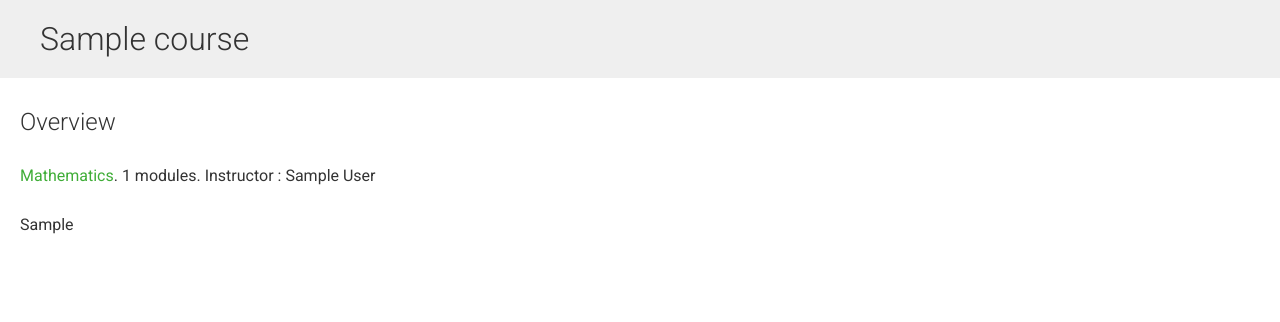
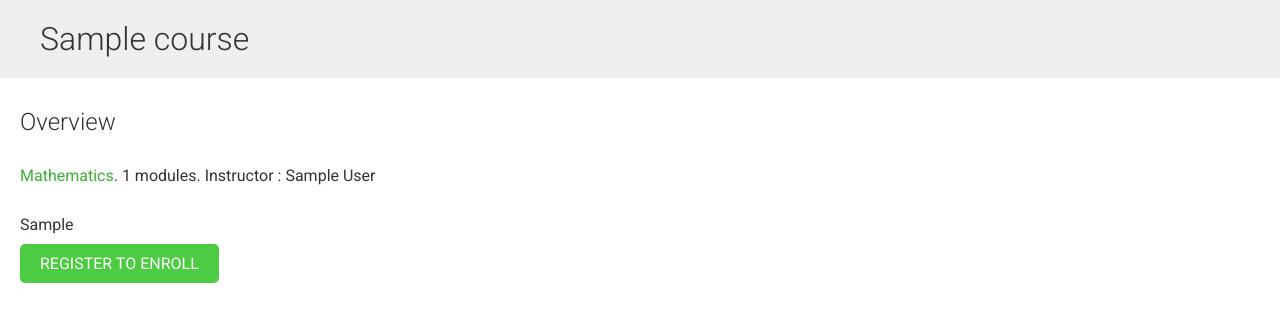
Before and after one commit to Lee816/educa, a Django app: a page that uses courses/templates/courses/course/detail.html in a window 1280 px wide. Shown: the part 54-376 px from the top of the page. Run offline with Django 4.2, Linux system fonts and the light colour scheme; data comes from the database, SQL or seed files in the repository; tables that the repository leaves empty hold one stand-in row (values such as "Sample post"); parts of the project's set-up code (start-up, migrations or seed data) failed here and were passed over.

Commit message:
courses 앱 detail 뷰에 버튼 추가

```diff
--- a/courses/templates/courses/course/detail.html
+++ b/courses/templates/courses/course/detail.html
@@ -13,6 +13,15 @@
                 Instructor : {{ object.owner.get_full_name }}
             </p>
             {{ object.overview|linebreaks }}
+            {% if request.user.is_authenticated %}
+                <form action="{% url 'student_enroll_course' %}" method="post">
+                    {{ enroll_form }}
+                    {% csrf_token %}
+                    <input type="submit" value="Enroll now">
+                </form>
+            {% else %}
+                <a href="{% url 'student_registration' %}" class="button">Register to enroll</a>
+            {% endif %}
         </div>
     {% endwith %}
 {% endblock content %}
```
